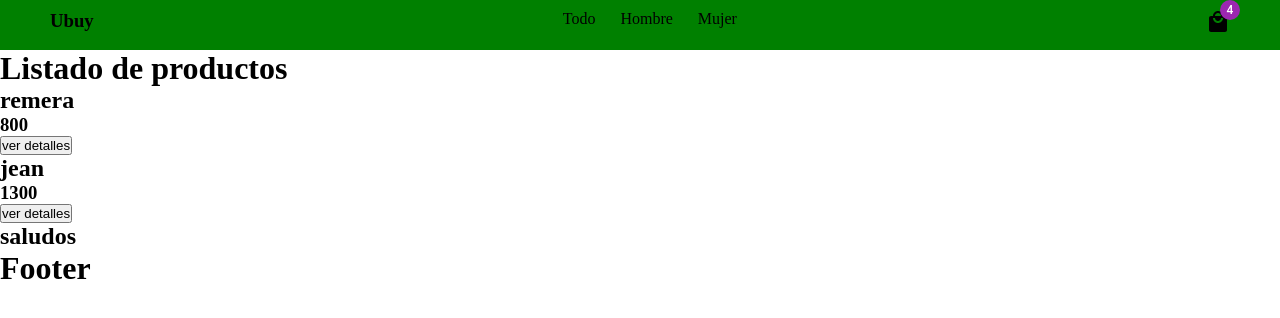
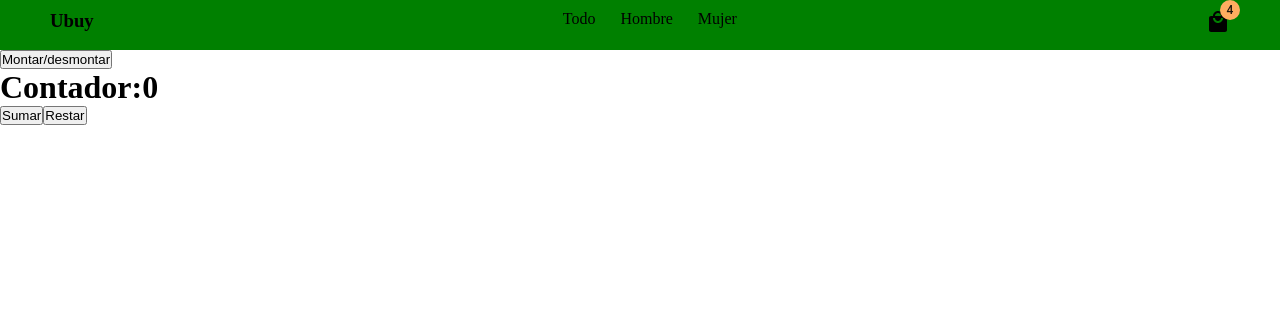
Before and after one commit to fnlasmp/React-coderFL, a React (Vite) app: page / in a window 1280 px wide. Shown: the top 318 px of the page. Built offline with nearby package versions, Linux system fonts and the light colour scheme.

Commit message:
Grids,Mocks y themeConfig

```diff
--- a/src/App.jsx
+++ b/src/App.jsx
@@ -1,3 +1,5 @@
+import { useState } from "react";
+import Counter from "./components/common/counter/Counter";
 import Footer from "./components/layouts/footer/Footer";
 import Navbar from "./components/layouts/navbar/Navbar";
 import ItemListContainer from "./components/pages/itemListContainer/itemListContainer";
@@ -10,12 +12,20 @@ import ItemListContainer from "./components/pages/itemListContainer/itemListCont
 //comentarios dentro del return usando llaves y /* */   {/* */}.
 // o ctrl + } para comentar lo seleccionado
 function App() {
+  const [montarComponente, setMontarComponente] = useState(false);
+  const montarDesmontar = () => {
+    setMontarComponente(!montarComponente);
+  };
   return (
     // <Navbar /> esto es lo mismo que Navbar() en js
     <div>
       <Navbar />
-      <ItemListContainer greeting={"saludos"} />
-      <Footer />
+      {/* si montarComponente es un thruty pinto ItemList. sino null */}
+      {montarComponente ? <ItemListContainer /> : null}
+      <button onClick={montarDesmontar}>Montar/desmontar</button>
+      {/* <ItemListContainer /> */}
+      {/* <Footer /> */}
+      <Counter />
     </div>
   );
 }
--- /dev/null
+++ b/src/components/common/counter/Counter.jsx
@@ -0,0 +1,23 @@
+import { useState } from "react";
+const Counter = () => {
+  //estados
+  const [contador, setContador] = useState(0); //x = [variable, funcion que hace camb.](array)
+
+  const sumar = () => {
+    setContador(contador + 1);
+  };
+
+  const restar = () => {
+    setContador(contador - 1);
+  };
+
+  return (
+    <div>
+      <h1>Contador:{contador} </h1>
+      <button onClick={sumar}>Sumar</button>
+      <button onClick={restar}>Restar</button>
+    </div>
+  );
+};
+
+export default Counter;
--- a/src/components/pages/itemListContainer/ItemListContainer.jsx
+++ b/src/components/pages/itemListContainer/ItemListContainer.jsx
@@ -1,6 +1,15 @@
+import { useState, useEffect } from "react";
 import ProductCard from "../../common/productCard/ProductCard";
 
 const itemListContainer = (props) => {
+  //fetching de datos
+  console.log("Hacemos la peticion");
+  //todos los hooks son funciones
+  //useEffect Se puede colocar en cualquier partes ante del return, recibe una funcion y un array
+
+  useEffect(() => {
+    //Todo lo que se coloque aqui dentro no se volvera a actualizar, solo el primer renderizado, y se ejecuta despues de todo
+  }, []); //array de dependencia, dentro se coloca una excepcion para volver a ejecutar todo siempre y cuando encuentre cambios
   return (
     <div>
       <h1>Listado de productos</h1>
@@ -9,7 +18,6 @@ const itemListContainer = (props) => {
         <div>
           <ProductCard titulo="remera" precio={800} />
           <ProductCard titulo="jean" precio={1300} />
-          <h2>{props.greeting}</h2>
         </div>
       </div>
     </div>
--- /dev/null
+++ b/src/components/pages/pruebaGrid/styles.js
@@ -0,0 +1 @@
+//Typography
--- a/src/main.jsx
+++ b/src/main.jsx
@@ -1,5 +1,11 @@
 import { createRoot } from "react-dom/client";
 import App from "./App.jsx";
 import "./index.css";
+import { ThemeProvider } from "@mui/material";
+import { customTheme } from "./themeConfig.js";
 
-createRoot(document.getElementById("root")).render(<App />);
+createRoot(document.getElementById("root")).render(
+  <ThemeProvider theme={customTheme}>
+    <App />
+  </ThemeProvider>
+);
--- /dev/null
+++ b/src/themeConfig.js
@@ -0,0 +1,9 @@
+import { createTheme } from "@mui/material";
+
+export const customTheme = createTheme({
+  palette: {
+    primary: { main: "#A02334" },
+    secondary: { main: "#FFAD60" },
+  },
+  components: {},
+});
```
Also changed, not shown: src/components/pages/pruebaGrid/PruebaGrid.jsx (added, +23 -0 lines), src/productsMock.js (added).
